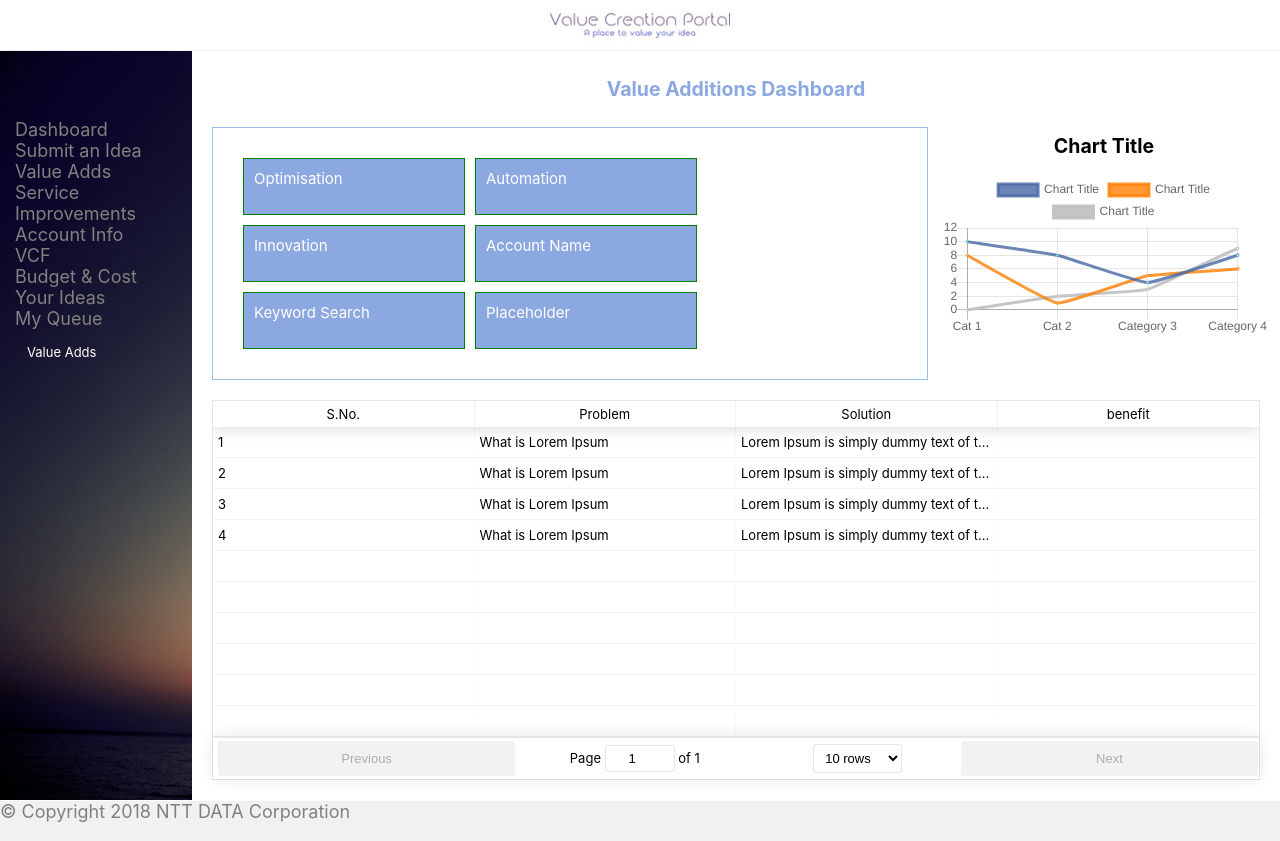
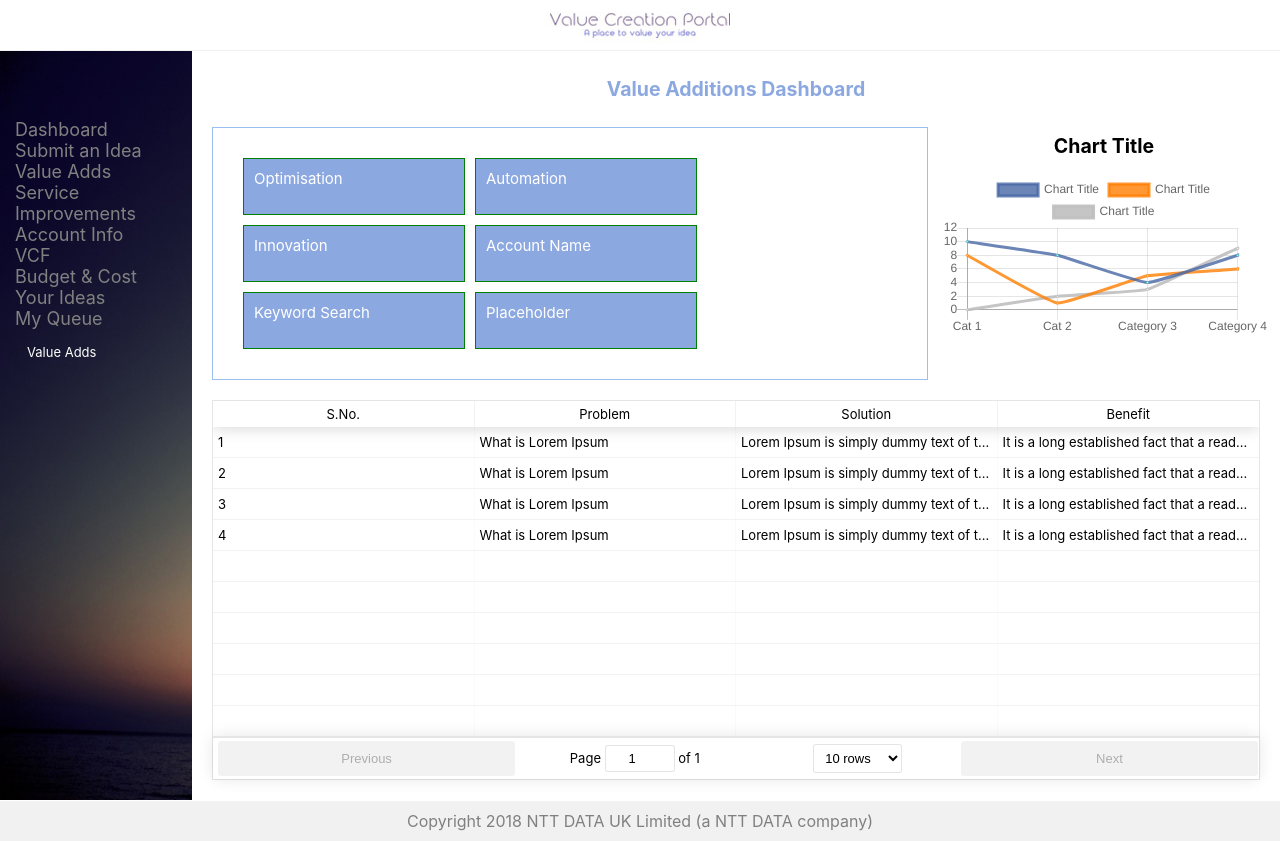
Before and after one commit to mahantesh21/valuecreation-app, a React (Create React App) app: page /ValueAdds in a window 1280 px wide. Built offline with nearby package versions, Linux system fonts and the light colour scheme.

Commit message:
changes to master

```diff
--- a/src/assets/css/Footer.css
+++ b/src/assets/css/Footer.css
@@ -10,3 +10,8 @@
     border-top: solid 1px #fff;
     bottom: 0;
   }
+  .footerName{
+    font-size: 16px;
+    text-align: center;
+    padding: 10px;
+  }
--- a/src/components/Footer.js
+++ b/src/components/Footer.js
@@ -3,7 +3,9 @@ import '../assets/css/Footer.css';
 class Footer extends Component {
     render() {
         return (
-            <div className="App-footer">© Copyright 2018 NTT DATA Corporation</div>
+            <div className="App-footer">
+                 <div className="footerName">Copyright 2018 NTT DATA UK Limited (a NTT DATA company)</div>
+            </div>
         )
     }
 }
--- a/src/components/ValueAddsList.js
+++ b/src/components/ValueAddsList.js
@@ -56,8 +56,8 @@ class ValueAddsList extends Component {
                         accessor: 'solution'
 
                     }, {
-                        id: 'Benefit', // Required because our accessor is not a string
-                        Header: 'benefit'
+                        Header: 'Benefit', // Required because our accessor is not a string
+                        accessor: 'benefit'
                     }]
             })
         };
@@ -70,6 +70,7 @@ class ValueAddsList extends Component {
                     data={this.state.data}
                     columns={this.state.columns}
                     defaultPageSize={10}
+                    page={0}
                 />
             </div>
         )
```
